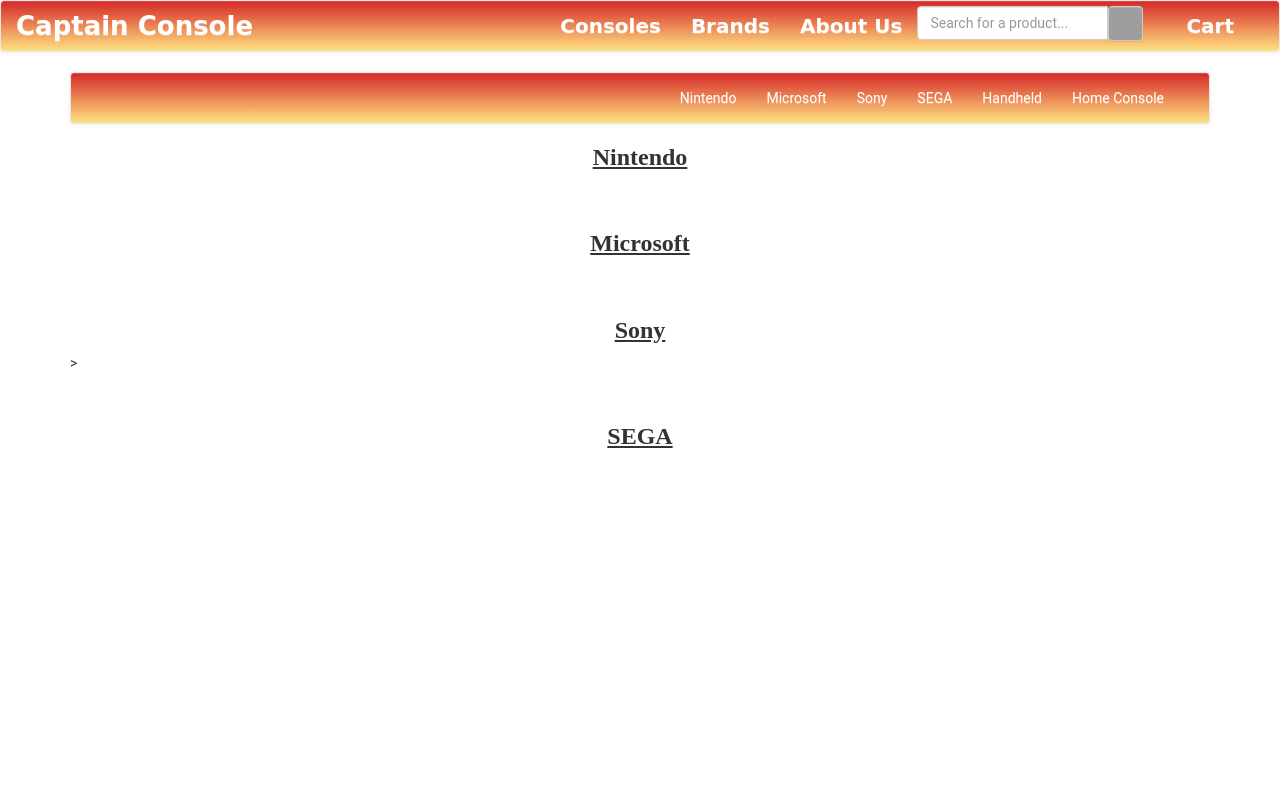
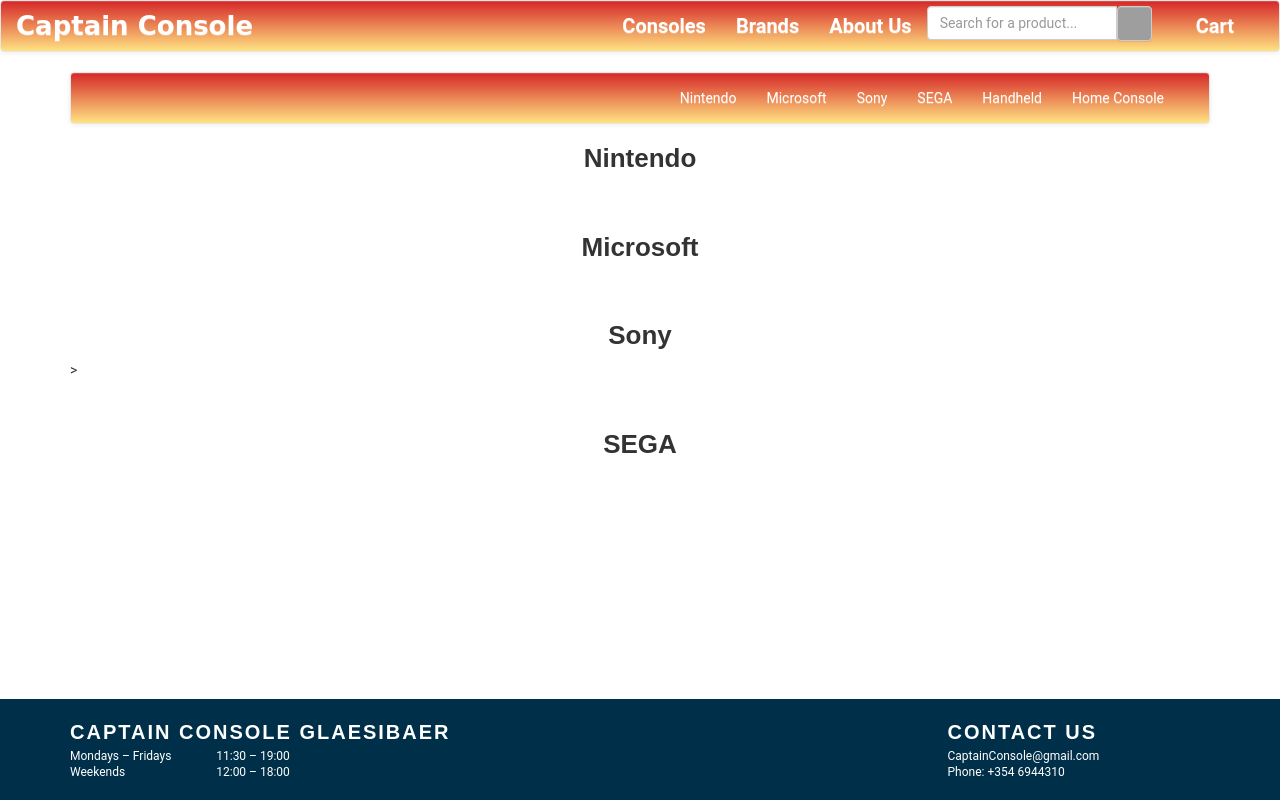
Before and after one commit to larah19/captain_console, a Django app: page / in a window 1280 px wide. Run offline with Django 3.2, Linux system fonts and the light colour scheme; data that the repository does not hold is empty; some libraries are stand-ins or nearby versions; some web fonts are replaced; grey boxes are pictures that could not be loaded.

Commit message:
footer feature and minor font changes

```diff
--- a/static/css/main.css
+++ b/static/css/main.css
@@ -3,11 +3,11 @@
 
 * {
     box-sizing: border-box;
-    font-family: 'Roboto';
+    font-family: Roboto;
 }
 
 h1, h2, h3, h4, h5, h6 {
-    font-family: 'Raleway';
+    font-family: Roboto;
     font-weight: bold;
 }
 
@@ -25,18 +25,19 @@ h1, h2, h3, h4, h5, h6 {
 }
 
 .category {
+    font-family: Nico Moji, sans-serif;
     text-align: center;
-    text-decoration: underline;
+    font-size: 26px;
 }
 
 #nav-options {
     text-align: right;
+    font-family: 'Nico Moji', cursive;
 }
 
 .nav-link {
     font-size: 20px;
     font-weight: bold;
-    font-family: 'Nico Moji', cursive;
 }
 
 .navbar-nav {
@@ -217,3 +218,42 @@ a:hover {
     border-radius: 10px;
     border-color: #FCBF49;
 }
+
+.site-footer {
+    background-color:#003049;
+    padding-top:15px;
+    padding-bottom:5px ;
+    font-size:12px;
+    line-height: 24px;
+     color:#fff;
+    font-family: Roboto, sans-serif;
+    bottom: 0;
+    position: fixed;
+    width: 100%
+}
+
+.site-footer hr {
+  border-top-color:#bbb;
+  opacity:0.5;
+   size: 5px;
+}
+
+.site-footer h5 {
+    color:#fff;
+    font-size:20px;
+    text-transform:uppercase;
+    margin-top: 7px;
+    letter-spacing:2px;
+    font-family: Nico Moji, sans-serif;
+    line-height: 1.10;
+}
+
+.site-footer ul {
+    line-height: 0.5;
+    list-style: none;
+    padding-left: 0;
+}
+
+.base {
+    padding-bottom: 160px;
+}
--- a/templates/base.html
+++ b/templates/base.html
@@ -14,7 +14,7 @@
     <link rel="stylesheet" type="text/css" href="{% static 'css/main.css' %}">
 
 </head>
-<body>
+<body class="base">
     {% include 'navigation.html' %}
     <div class="container">
         {% block content %}
@@ -25,4 +25,5 @@
     <script src="https://maxcdn.bootstrapcdn.com/bootstrap/3.3.7/js/bootstrap.min.js" integrity="sha384-Tc5IQib027qvyjSMfHjOMaLkfuWVxZxUPnCJA7l2mCWNIpG9mGCD8wGNIcPD7Txa" crossorigin="anonymous"></script>
     <script src="{% static 'js/consoles.js' %}"></script>
 </body>
+{% include 'footer.html' %}
 </html>
--- /dev/null
+++ b/templates/footer.html
@@ -0,0 +1,27 @@
+  <!-- Site footer -->
+    <footer class="site-footer">
+      <div class="container">
+        <div class="row">
+          <div class="col-md-12 col-md-9">
+              <h5>Captain Console Glaesibaer</h5>
+            <ul>
+                <div class="row">
+                    <p class="col-md-2">Mondays – Fridays</p>
+                    <p class="col-md-3">11:30 – 19:00</p>
+                </div>
+                <div class="row">
+                    <p class="col-md-2">Weekends</p>
+                    <p class="col-md-3">12:00 – 18:00</p>
+                </div>
+            </ul>
+          </div>
+          <div class="col-md-3">
+            <h5>Contact us</h5>
+            <ul>
+                <p>CaptainConsole@gmail.com</p>
+                <p>Phone: +354 6944310</p>
+            </ul>
+          </div>
+        </div>
+      </div>
+    </footer>
```
Also changed, not shown: captain_console/settings.py (line endings or trailing spaces), 1 other file.
